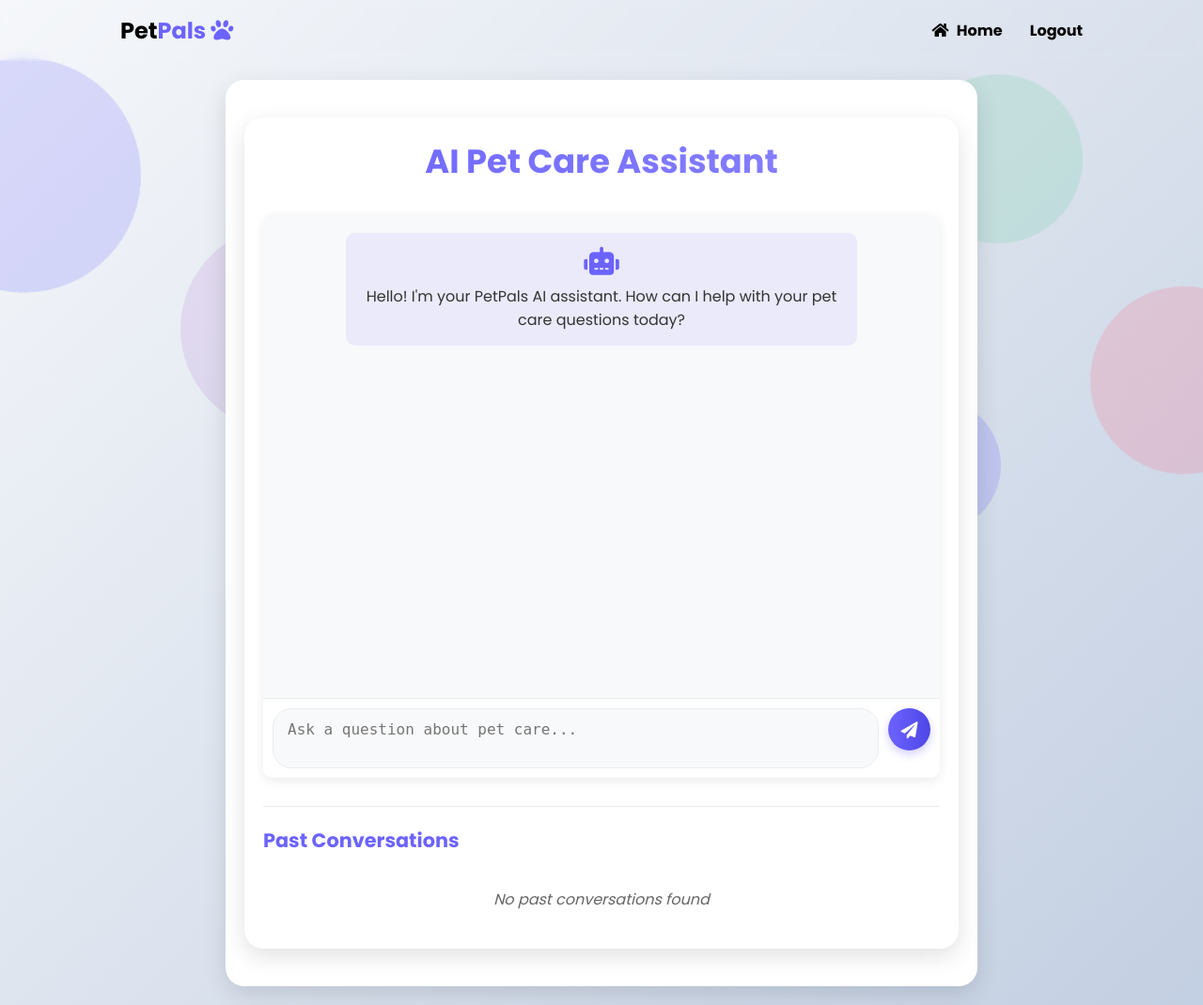
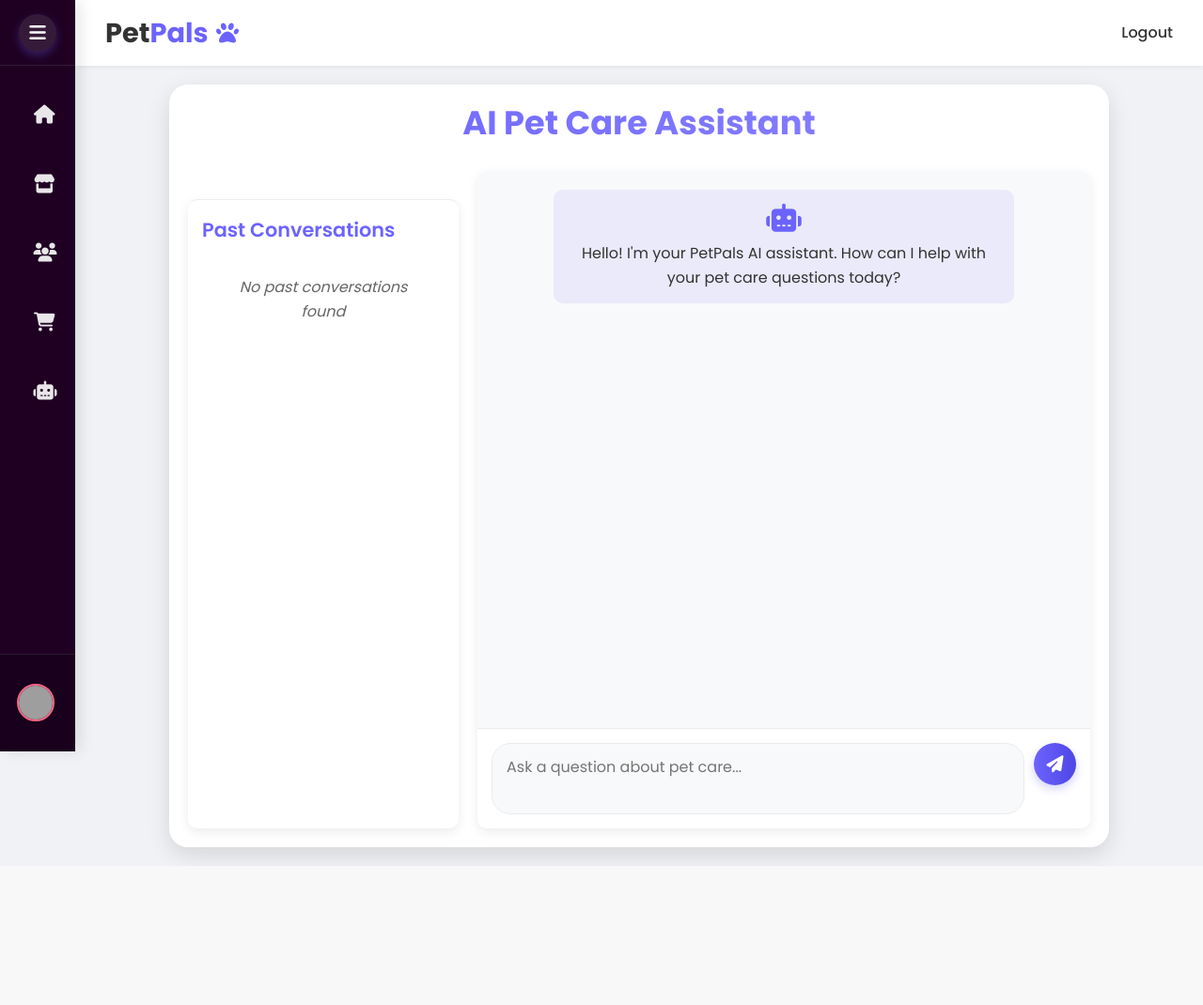
Before and after one commit to Grimreaper00025/PetPals, a Flask app: page /ai_help in a window 1280 px wide. Shown: the whole page at 94% size. After the commit the page ends 922 px from the top, so only its background shows below. Run offline with Flask 3, Linux system fonts and the light colour scheme; some libraries are stand-ins or nearby versions; grey boxes are pictures that could not be loaded.

Commit message:
ai helper css

```diff
--- a/static/css/ai_help.css
+++ b/static/css/ai_help.css
@@ -171,7 +171,7 @@ body {
 
 /* Main Container */
 .container {
-    max-width: 800px;
+    max-width: 1000px;
     margin: 20px auto;
     background-color: white;
     border-radius: 20px;
@@ -268,53 +268,9 @@ button:hover::after {
 }
 
 /* Loading Animation */
-.loading-container {
-    display: none;
-    position: absolute;
-    top: 0;
-    left: 0;
-    width: 100%;
-    height: 100%;
-    flex-direction: column;
-    justify-content: center;
-    align-items: center;
-    background-color: rgba(249, 249, 249, 0.7);
-}
 
-.paw-container {
-    position: relative;
-    width: 100px;
-    height: 100px;
-    display: flex;
-    justify-content: center;
-    align-items: center;
-}
 
-.logo-icon {
-    font-size: 60px;
-    color: var(--primary);
-    animation: pulse 1.5s infinite ease-in-out;
-    position: absolute;
-    z-index: 2;
-}
 
-.wave {
-    position: absolute;
-    width: 80px;
-    height: 80px;
-    border-radius: 50%;
-    border: 2px solid var(--primary);
-    opacity: 0;
-    animation: wave 1.5s infinite ease-out;
-}
-
-.wave:nth-child(2) {
-    animation-delay: 0.5s;
-}
-
-.wave:nth-child(3) {
-    animation-delay: 1s;
-}
 
 @keyframes pulse {
     0% {
@@ -481,15 +437,61 @@ footer {
 }
 
 
-.chat-container {
+/* Two-column layout for larger screens */
+.chat-layout {
     display: flex;
     flex-direction: column;
-    height: 600px;
+    gap: 20px;
+    width: 100%;
+}
+
+/* Chat container styles */
+.chat-container {
+    flex: 1;
+    display: flex;
+    flex-direction: column;
+    height: 600px; /* Increased height */
     border-radius: 10px;
     overflow: hidden;
     box-shadow: var(--shadow-md);
 }
 
+/* Past conversations styles */
+.past-conversations-container {
+    width: 100%;
+    padding: 15px;
+    background-color: white;
+    border-radius: 10px;
+    box-shadow: var(--shadow-md);
+}
+
+.past-conversations-list {
+    display: flex;
+    flex-direction: column;
+    gap: 10px;
+    max-height: 500px; /* Adjusted height */
+    overflow-y: auto;
+}
+
+/* Media query for larger screens */
+@media (min-width: 992px) {
+    .chat-layout {
+        flex-direction: row;
+        align-items: stretch;
+    }
+
+    .past-conversations-container {
+        width: 30%;
+        max-width: 350px;
+    }
+
+    .chat-container {
+        width: 70%;
+        height: 700px; /* Even taller on desktop */
+    }
+}
+
+/* Ensure chat messages take up available space */
 .chat-messages {
     flex: 1;
     overflow-y: auto;
@@ -498,6 +500,15 @@ footer {
     display: flex;
     flex-direction: column;
 }
+
+/* Keep input at bottom */
+.chat-input {
+    display: flex;
+    padding: 15px;
+    background-color: white;
+    border-top: 1px solid var(--gray);
+}
+
 
 .welcome-message {
     background-color: rgba(108, 99, 255, 0.1);
@@ -537,12 +548,7 @@ footer {
     border-bottom-left-radius: 5px;
 }
 
-.chat-input {
-    display: flex;
-    padding: 10px;
-    background-color: white;
-    border-top: 1px solid var(--gray);
-}
+
 
 .chat-input textarea {
     flex: 1;
@@ -618,22 +624,6 @@ footer {
     color: var(--text-dark);
 }
 
-.past-conversations-list {
-    display: flex;
-    flex-direction: column;
-    gap: 10px;
-    max-height: 300px;
-    overflow-y: auto;
-}
-
-.past-conversation-item {
-    background-color: var(--gray-light);
-    border-radius: 10px;
-    padding: 12px 15px;
-    cursor: pointer;
-    transition: all var(--animation-speed) ease;
-    border-left: 3px solid transparent;
-}
 
 .past-conversation-item:hover {
     background-color: rgba(108, 99, 255, 0.1);
--- a/templates/ai_help.html
+++ b/templates/ai_help.html
@@ -1,17 +1,13 @@
-<!DOCTYPE html>
-<html lang="en">
-<head>
-    <meta charset="UTF-8">
-    <meta name="viewport" content="width=device-width, initial-scale=1.0">
-    <title>AI Pet Care Assistant</title>
-    <script src="https://code.jquery.com/jquery-3.6.0.min.js"></script>
-    <link rel="stylesheet" href="https://cdnjs.cloudflare.com/ajax/libs/font-awesome/5.15.4/css/all.min.css">
+{% extends "base.html" %}
+
+{% block title %}AI Pet Care Assistant{% endblock %}
+
+{% block styles %}
 <link href="https://fonts.googleapis.com/css2?family=Poppins:wght@300;400;500;600;700&display=swap" rel="stylesheet">
 <link rel="stylesheet" href="{{ url_for('static', filename='css/ai_help.css') }}">
+{% endblock %}
 
-
-</head>
-<body>
+{% block content %}
 <!-- Background Animation -->
 <div class="background-animation">
     <div class="bubble bubble-1"></div>
@@ -24,33 +20,11 @@
     <div class="bubble bubble-8"></div>
 </div>
 
-    <div class="header">
-        <h2><a href="/" style="text-decoration: none;"><span style="color: black;">Pet</span><span style="color: #6c63ff;">Pals</span> <i class="fas fa-paw" style="color: #6c63ff;"></i></a></h2>
-        <div class="nav-links">
-            <a href="/dashboard"><i class="fa fa-home" aria-hidden="true"></i> Home</a>
-            <a href="/logout"><i class="fa fa-sign-out" aria-hidden="true"></i>Logout</a>
-        </div>
-    </div>
-
-    <div class="container">
 <div class="container">
     <h1>AI Pet Care Assistant</h1>
 
-            <div class="chat-container">
-                <div id="chat-messages" class="chat-messages">
-                    <div class="welcome-message">
-                        <i class="fas fa-robot" style="font-size: 30px; color: var(--primary); margin-bottom: 10px;"></i>
-                        <p>Hello! I'm your PetPals AI assistant. How can I help with your pet care questions today?</p>
-                    </div>
-                </div>
-
-                <div class="chat-input">
-                    <textarea id="question-box" placeholder="Ask a question about pet care..." rows="2"></textarea>
-                    <button id="submit-btn"><i class="fas fa-paper-plane"></i></button>
-                </div>
-            </div>
-
-            <!-- Past Conversations Section -->
+    <div class="chat-layout">
+        <!-- Past Conversations Section (Left Column) -->
         <div class="past-conversations-container">
             <h3 style="color: #6c63ff;">Past Conversations</h3>
             <div class="past-conversations-list">
@@ -69,110 +43,31 @@
                 {% endif %}
             </div>
         </div>
+
+        <!-- Chat Container (Right Column) -->
+        <div class="chat-container">
+            <div id="chat-messages" class="chat-messages">
+                <div class="welcome-message">
+                    <i class="fas fa-robot" style="font-size: 30px; color: var(--primary); margin-bottom: 10px;"></i>
+                    <p>Hello! I'm your PetPals AI assistant. How can I help with your pet care questions today?</p>
+                </div>
             </div>
 
+            <div class="chat-input">
+                <textarea id="question-box" placeholder="Ask a question about pet care..." rows="2"></textarea>
+                <button id="submit-btn"><i class="fas fa-paper-plane"></i></button>
+            </div>
+        </div>
+    </div>
+</div>
+{% endblock %}
 
-    </div>
-
+{% block scripts %}
+<script src="https://code.jquery.com/jquery-3.6.0.min.js"></script>
 <script>
-        $(document).ready(function() {
-    // Create ripple effects for bubbles
-    // Replace your existing createRipples function with this one
-function createRipples() {
-    // Initial ripples for all bubbles
-    $('.bubble').each(function() {
-        createRippleForBubble($(this));
-    });
-
-    // Set up regular ripple creation for all bubbles
-    setInterval(function() {
-        $('.bubble').each(function() {
-            // 50% chance to create a ripple for each bubble on each interval
-            if (Math.random() > 0.5) {
-                createRippleForBubble($(this));
-            }
-        });
-    }, 2000); // Every 2 seconds check all bubbles
-}
-
-// Add this new helper function
-function createRippleForBubble(bubble) {
-    const bubbleWidth = bubble.width();
-    const bubbleHeight = bubble.height();
-
-    const ripple = $('<div class="ripple"></div>');
-    ripple.css({
-        width: bubbleWidth,
-        height: bubbleHeight,
-        left: 0,
-        top: 0
-    });
-
-    bubble.append(ripple);
-
-    // Remove ripple after animation completes
-    setTimeout(function() {
-        ripple.remove();
-    }, 3000);
-}
 
 
-    // Add dynamic bubble creation
-    function addRandomBubble() {
-        const colors = [
-            'var(--bubble-red)',
-            'var(--bubble-blue)',
-            'var(--bubble-green)',
-            'var(--bubble-yellow)',
-            'var(--bubble-purple)'
-        ];
-
-        const size = Math.floor(Math.random() * 150) + 100; // Random size between 100-250px
-        const posX = Math.floor(Math.random() * 100); // Random X position
-        const posY = Math.floor(Math.random() * 100); // Random Y position
-        const colorIndex = Math.floor(Math.random() * colors.length);
-        const animDelay = Math.floor(Math.random() * 10);
-
-        const bubble = $('<div class="bubble"></div>');
-        bubble.css({
-            width: size + 'px',
-            height: size + 'px',
-            left: posX + '%',
-            top: posY + '%',
-            background: colors[colorIndex],
-            animationDelay: animDelay + 's',
-            opacity: 0
-        });
-
-        $('.background-animation').append(bubble);
-
-        // Fade in the bubble
-        setTimeout(function() {
-            bubble.css('opacity', 1);
-        }, 100);
-
-        // Remove bubble after some time
-        setTimeout(function() {
-            bubble.css('opacity', 0);
-            setTimeout(function() {
-                bubble.remove();
-            }, 1000);
-        }, 30000 + Math.random() * 15000); // Remove after 30-45 seconds
-    }
-
-    // Initialize ripples
-    createRipples();
-
-    // Add new bubbles periodically
-    setInterval(addRandomBubble, 8000); // Add a new bubble every 8 seconds
-
-    // Add a few random bubbles on load
-    for (let i = 0; i < 3; i++) {
-        setTimeout(addRandomBubble, i * 2000);
-    }
-
-    $(document).ready(function() {
-    // Initialize conversation history and ID
+    // Initialize conversation variables
     let conversationHistory = [];
     let typingInProgress = false;
     let currentConversationId = null;
@@ -444,6 +339,5 @@ function createRippleForBubble(bubble) {
         });
     }
 });
-
-});
 </script>
+{% endblock %}
```
Lines whose indentation alone changed are shown as unchanged.
